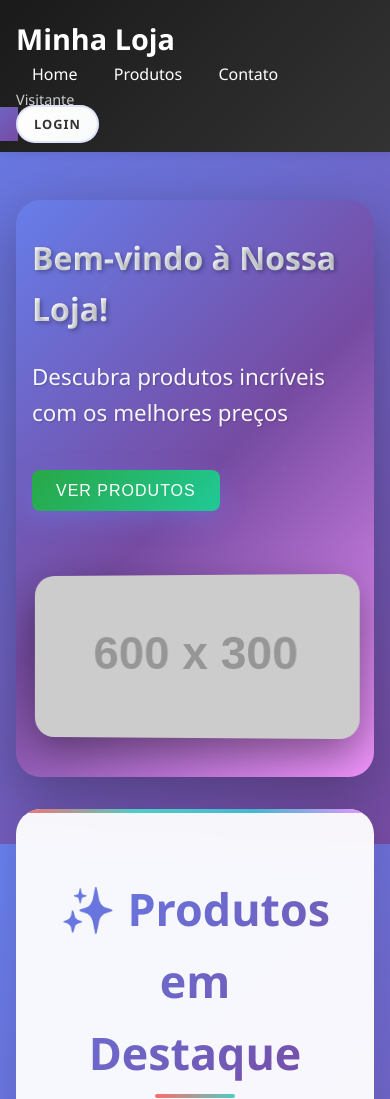
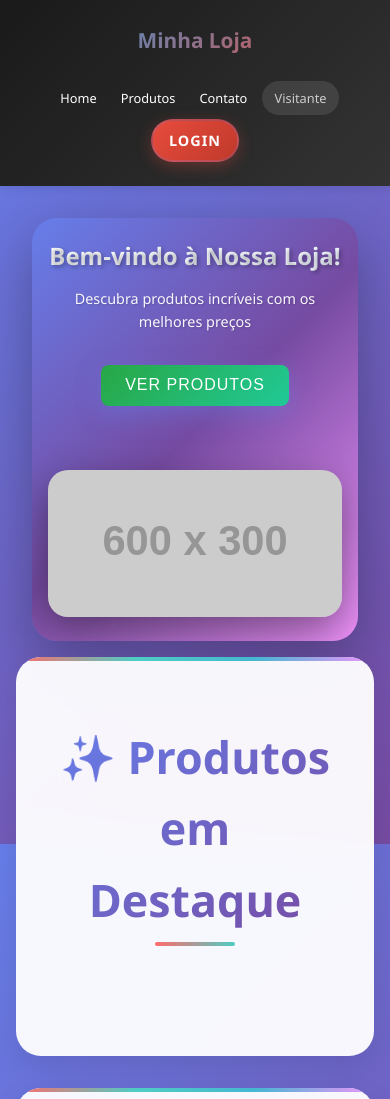
Before and after one commit to worldinovabr/minhaloja, a website: page index.html in a window 390 px wide. Shown: the top 1099 px of the page. Drawn offline with Linux system fonts and the light colour scheme; placeholder pictures from the web are drawn by us.

Commit message:
Atualização do sistema de e-commerce

```diff
--- /dev/null
+++ b/header-responsive.css
@@ -0,0 +1,99 @@
+/* Responsividade para Header Melhorada */
+@media (max-width: 768px) {
+  .header-content {
+    padding: 1rem;
+    gap: 1rem;
+    flex-direction: column;
+  }
+
+  .header-content h1 {
+    font-size: 1.5rem;
+    order: 1;
+    width: 100%;
+    text-align: center;
+    margin-bottom: 0.5rem;
+  }
+
+  .nav-bar {
+    order: 2;
+    width: 100%;
+    justify-content: center;
+    flex-wrap: wrap;
+    gap: 0.5rem;
+  }
+
+  .nav-bar a {
+    padding: 0.4rem 0.8rem;
+    font-size: 0.9rem;
+  }
+
+  .user-info {
+    padding: 0.4rem 0.8rem;
+    font-size: 0.8rem;
+    order: 3;
+  }
+
+  .btn-login {
+    padding: 0.5rem 1rem !important;
+    font-size: 0.9rem !important;
+    order: 4;
+  }
+
+  /* Banner responsivo */
+  .hero-banner {
+    flex-direction: column;
+    text-align: center;
+    padding: 2rem 1rem;
+    min-height: auto;
+  }
+
+  .banner-content {
+    max-width: 100%;
+    margin-bottom: 2rem;
+  }
+
+  .banner-content h2 {
+    font-size: 2rem;
+  }
+
+  .banner-content p {
+    font-size: 1rem;
+  }
+
+  .banner-image {
+    max-width: 100%;
+  }
+}
+
+@media (max-width: 480px) {
+  .header-content {
+    padding: 0.5rem;
+  }
+
+  .header-content h1 {
+    font-size: 1.3rem;
+  }
+
+  .nav-bar {
+    gap: 0.3rem;
+  }
+
+  .nav-bar a {
+    padding: 0.3rem 0.6rem;
+    font-size: 0.8rem;
+  }
+
+  /* Banner mobile */
+  .hero-banner {
+    margin: 1rem;
+    padding: 1.5rem 1rem;
+  }
+
+  .banner-content h2 {
+    font-size: 1.5rem;
+  }
+
+  .banner-content p {
+    font-size: 0.9rem;
+  }
+}
--- a/index.html
+++ b/index.html
@@ -6,6 +6,7 @@
     <title>Minha Loja - Vitrine</title>
     <link rel="stylesheet" href="style.css">
     <link rel="stylesheet" href="animations.css">
+    <link rel="stylesheet" href="header-responsive.css">
     <link href="https://fonts.googleapis.com/css2?family=Inter:wght@400;500;600;700&family=Playfair+Display:wght@400;600;700&display=swap" rel="stylesheet">
     <link rel="stylesheet" href="https://cdnjs.cloudflare.com/ajax/libs/font-awesome/6.4.0/css/all.min.css">
       <script type="module" src="firebase-config.js"></script>
--- a/style.css
+++ b/style.css
@@ -14,21 +14,96 @@ body {
   line-height: 1.6;
 }
 
-/* Header da Vitrine */
-.header-container {
+/* Header Principal */
+header {
+  background: linear-gradient(135deg, #2c3e50, #34495e);
+  padding: 0;
+  position: sticky;
+  top: 0;
+  z-index: 1000;
+  box-shadow: 0 4px 20px rgba(0, 0, 0, 0.1);
+}
+
+.header-content {
   display: flex;
   justify-content: space-between;
   align-items: center;
+  max-width: 1200px;
+  margin: 0 auto;
+  padding: 1rem 2rem;
   flex-wrap: nowrap;
-  padding: 1rem 2rem;
-  max-width: 1400px;
-  margin: 0 auto;
-  width: 100%;
-  background: rgba(255, 255, 255, 0.95);
-  backdrop-filter: blur(20px);
-  border-radius: 0 0 20px 20px;
-  box-shadow: 0 8px 32px rgba(0, 0, 0, 0.1);
-  gap: 1rem;
+  gap: 2rem;
+}
+
+.header-content h1 {
+  color: #fff;
+  font-size: 2rem;
+  font-weight: 700;
+  margin: 0;
+  background: linear-gradient(135deg, #3498db, #e74c3c);
+  -webkit-background-clip: text;
+  -webkit-text-fill-color: transparent;
+  background-clip: text;
+  flex-shrink: 0;
+}
+
+.nav-bar {
+  display: flex;
+  align-items: center;
+  gap: 1.5rem;
+  flex-wrap: nowrap;
+  flex: 1;
+  justify-content: flex-end;
+}
+
+.nav-bar a {
+  color: #fff;
+  text-decoration: none;
+  padding: 0.5rem 1rem;
+  border-radius: 25px;
+  transition: all 0.3s ease;
+  font-weight: 500;
+  white-space: nowrap;
+  position: relative;
+}
+
+.nav-bar a:hover {
+  background: rgba(255, 255, 255, 0.1);
+  transform: translateY(-2px);
+}
+
+.nav-bar a.active {
+  background: linear-gradient(135deg, #3498db, #2980b9);
+  box-shadow: 0 4px 15px rgba(52, 152, 219, 0.3);
+}
+
+.user-info {
+  background: rgba(255, 255, 255, 0.1);
+  padding: 0.5rem 1rem;
+  border-radius: 20px;
+  color: #fff;
+  font-size: 0.9rem;
+  display: flex;
+  align-items: center;
+  gap: 0.5rem;
+  white-space: nowrap;
+}
+
+.btn-login {
+  background: linear-gradient(135deg, #e74c3c, #c0392b) !important;
+  color: #fff !important;
+  padding: 0.6rem 1.5rem !important;
+  border-radius: 25px !important;
+  font-weight: 600 !important;
+  text-decoration: none !important;
+  transition: all 0.3s ease !important;
+  box-shadow: 0 4px 15px rgba(231, 76, 60, 0.3) !important;
+}
+
+.btn-login:hover {
+  background: linear-gradient(135deg, #c0392b, #a93226) !important;
+  transform: translateY(-2px) !important;
+  box-shadow: 0 6px 20px rgba(231, 76, 60, 0.4) !important;
 }
 
 #store-name {
@@ -448,11 +523,12 @@ body {
 
 /* Banner Principal */
 .hero-banner {
-  display: grid;
-  grid-template-columns: 1fr 1fr;
-  gap: 4rem;
+  display: flex;
+  flex-direction: row;
+  gap: 2rem;
   align-items: center;
-  padding: 5rem 2rem;
+  justify-content: space-between;
+  padding: 3rem 2rem;
   background: linear-gradient(135deg, #667eea 0%, #764ba2 50%, #f093fb 100%);
   color: #fff;
   margin: 2rem auto;
@@ -461,6 +537,7 @@ body {
   box-shadow: 0 20px 60px rgba(0,0,0,0.3);
   position: relative;
   overflow: hidden;
+  min-height: 400px;
 }
 
 .hero-banner::before {
@@ -477,41 +554,51 @@ body {
 .banner-content {
   position: relative;
   z-index: 2;
+  flex: 1;
+  max-width: 50%;
 }
 
 .banner-content h2 {
-  font-size: 3.5rem;
-  margin-bottom: 1.5rem;
+  font-size: 2.5rem;
+  margin-bottom: 1rem;
   font-weight: 800;
   text-shadow: 2px 2px 4px rgba(0,0,0,0.3);
   background: linear-gradient(45deg, #fff, #f0f8ff);
   -webkit-background-clip: text;
   -webkit-text-fill-color: transparent;
   background-clip: text;
+  line-height: 1.2;
 }
 
 .banner-content p {
-  font-size: 1.4rem;
-  margin-bottom: 2.5rem;
+  font-size: 1.1rem;
+  margin-bottom: 2rem;
   opacity: 0.95;
   text-shadow: 1px 1px 2px rgba(0,0,0,0.2);
+  line-height: 1.6;
 }
 
 .banner-image {
   position: relative;
   z-index: 2;
+  flex: 1;
+  max-width: 45%;
+  display: flex;
+  justify-content: center;
+  align-items: center;
 }
 
 .banner-image img {
   width: 100%;
+  max-width: 400px;
+  height: auto;
   border-radius: 20px;
   box-shadow: 0 15px 40px rgba(0,0,0,0.4);
-  transform: perspective(1000px) rotateY(-5deg);
   transition: transform 0.3s ease;
 }
 
 .banner-image img:hover {
-  transform: perspective(1000px) rotateY(0deg) scale(1.05);
+  transform: scale(1.05);
 }
 
 /* Seções da Vitrine */
```
